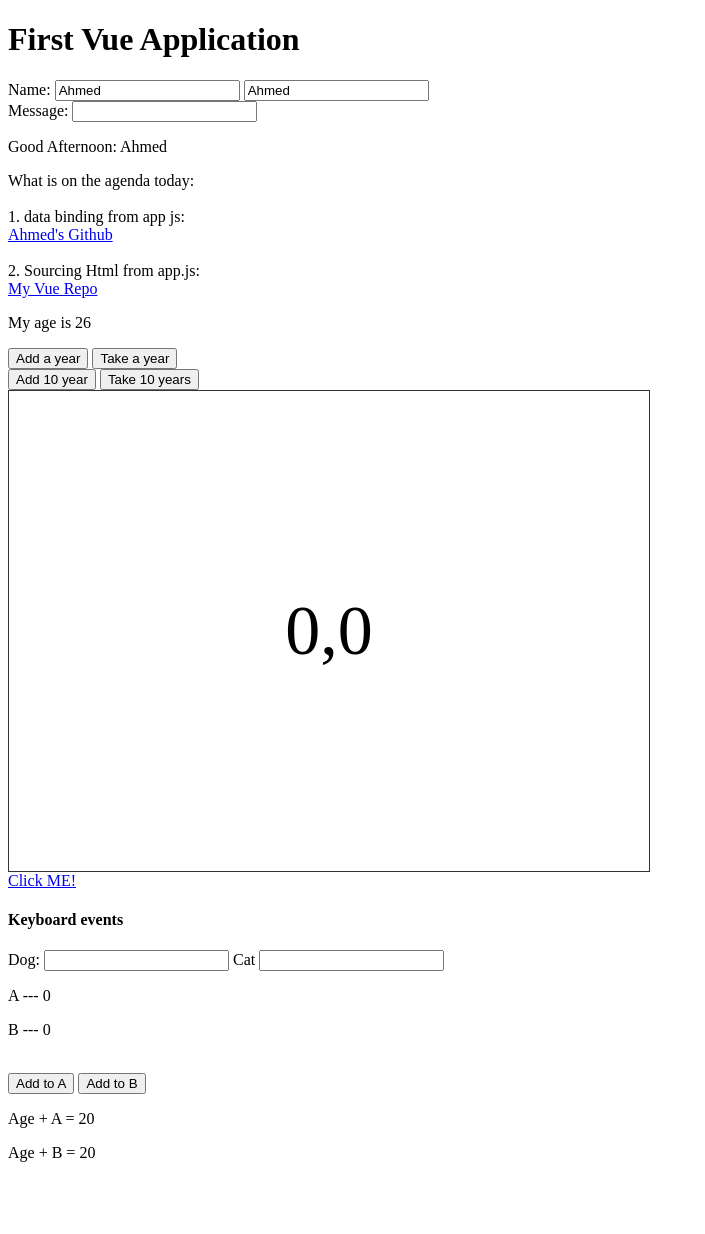
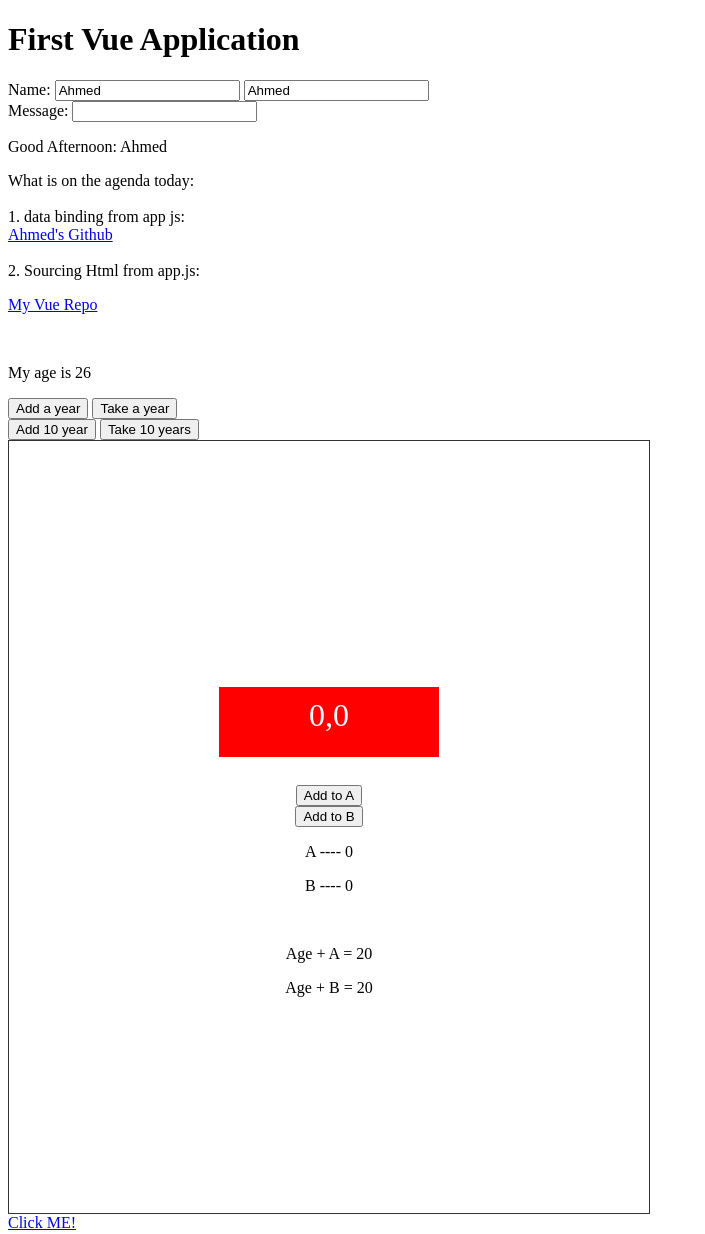
Before and after one commit to Aomar18/Vue_Starter, a plain HTML site: page index.html in a window 1280 px wide. Shown: the top 1234 px of the page, without its empty margins (0-705 px from the left). Before the commit the page ends 1178 px from the top, so only its background shows below. Drawn offline with nearby package versions, Linux system fonts and the light colour scheme.

Commit message:
toggled classs with v-on and v-bind

```diff
--- a/app.js
+++ b/app.js
@@ -12,7 +12,9 @@ new Vue({
         a: 0,
         b: 0,
         dog: '',
-        cat: ''
+        cat: '',
+        available: true,
+        nearby: false,
     },
     methods: {
         add: function (inc) {
@@ -41,6 +43,12 @@ new Vue({
         }
     },
     computed: {
+        compClasses: function(){
+            return{
+                available: this.available,
+                nearby: this.nearby
+            }
+        },
         addToA: function () {
             return this.a + this.number
         },
--- a/index.html
+++ b/index.html
@@ -31,7 +31,7 @@
 
         2. Sourcing Html from app.js:
         <br>
-        <span v-html="webTag"></span>
+        <p v-html="webTag"></p>
         <br>
 
 
@@ -46,7 +46,29 @@
 
 
         <div id="canvas" @mousemove="updateXY">
-            {{x}},{{y}}
+
+
+
+            <br>
+            <br>
+
+            <div v-on:click="available=!available" v-bind:class="{available: !available}">
+                <span> {{x}},{{y}} </span>
+            </div>
+
+
+
+            <br>
+            <button v-on:click="a++">Add to A</button>
+            <br>
+            <button v-on:click="b++">Add to B</button>
+            <p>A ---- {{a}}</p>
+            <p>B ---- {{b}}</p>
+            <br>
+
+            <p>Age + A = {{ addToA }}</p>
+            <p>Age + B = {{ addToB }}</p>
+
         </div>
 
         <!-- Link to repo from the youtube tutorial on wednesday -->
@@ -56,22 +78,15 @@
         <h4>Keyboard events</h4>
 
         <label>Dog:</label>
-        <input type="text" v-model="dog" @keyup.enter="logDog">
+        <input type="text" v-model="dog" @keydown.enter="logDog">
         <label>Cat</label>
-        <input type="text" @keyup.alt.enter="logCat">
+        <input type="text" @keydown.alt.enter="logCat">
 
 
 
 
 
-        <p>A --- {{a}}</p>
-        <p>B --- {{b}}</p>
-        <br>
-        <button v-on:click="a++">Add to A</button>
-        <button v-on:click="b++">Add to B</button>
-        <br>
-        <p>Age + A = {{ addToA }}</p>
-        <p>Age + B = {{ addToB }}</p>
+
 
     </div>
     <!-- Sourced javascript file -->
--- a/styles.css
+++ b/styles.css
@@ -3,7 +3,25 @@
      padding: 200px 20px;
      text-align: center;
      border: 1px solid #333;
-     font-size: 70px;
+ }
 
+span {
+    background: red;
+    display: inline-block;
+    padding: 10px;
+    color: #fff;
+    margin: 10px 0;
+    height: 50px;
+    width: 200px;
+    font-size: 2em;
+}
+
+ .available span {
+     background: green;
+ }
+
+ .nearby span:after{
+  content: "nearby";
+  margin-left: 10px;
 
  }
```
